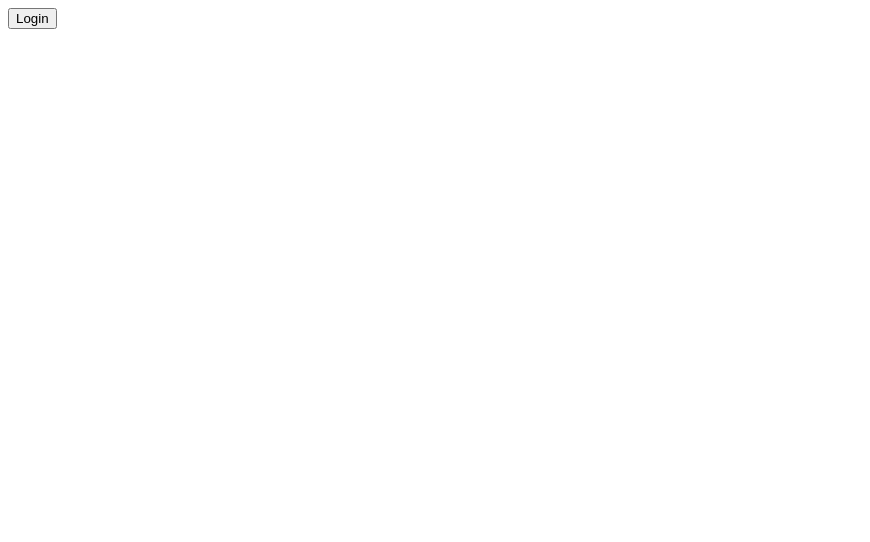
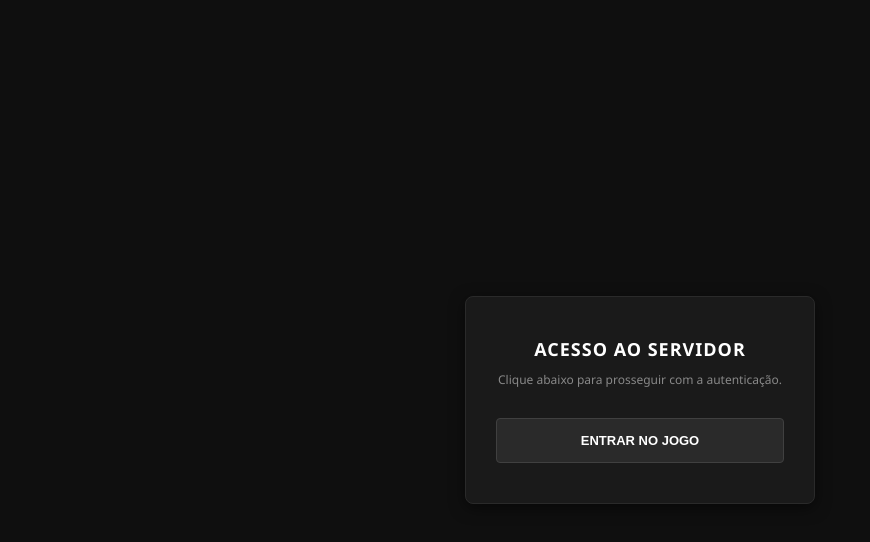
Before and after one commit to dshenriqueg/rep-freefirelegacy, a website: page arquivos/index.html in a window 1280 px wide. Shown: the whole page, without its empty margins (0-870 px from the left). Drawn offline with Linux system fonts and the light colour scheme.

Commit message:
Update 1 index.html

```diff
--- a/arquivos/index.html
+++ b/arquivos/index.html
@@ -2,32 +2,87 @@
 <html lang="pt-BR">
 <head>
     <meta charset="UTF-8">
-    <meta name="viewport" content="width=device-width, initial-scale=1.0">
-    <title>Login</title>
+    <meta name="viewport" content="width=device-width, initial-scale=1.0, maximum-scale=1.0, user-scalable=no">
+    <title>Login do Servidor</title>
+    <style>
+        * {
+            margin: 0;
+            padding: 0;
+            box-sizing: border-box;
+        }
+        body {
+            font-family: 'Segoe UI', Tahoma, Geneva, Verdana, sans-serif;
+            background-color: #0f0f0f;
+            color: #e0e0e0;
+            min-height: 100vh;
+            display: flex;
+            align-items: center;
+            justify-content: center;
+        }
+        .container {
+            background-color: #1a1a1a;
+            border: 1px solid #2a2a2a;
+            border-radius: 8px;
+            padding: 40px 30px;
+            max-width: 350px;
+            width: 90%;
+            text-align: center;
+            box-shadow: 0 4px 15px rgba(0, 0, 0, 0.5);
+        }
+        .container h1 {
+            font-size: 18px;
+            margin-bottom: 10px;
+            color: #ffffff;
+            text-transform: uppercase;
+            letter-spacing: 1px;
+        }
+        .container p {
+            font-size: 12px;
+            color: #888888;
+            margin-bottom: 30px;
+        }
+        .btn-auth {
+            width: 100%;
+            padding: 14px;
+            background-color: #2a2a2a;
+            color: #ffffff;
+            border: 1px solid #404040;
+            border-radius: 4px;
+            font-size: 13px;
+            font-weight: 600;
+            cursor: pointer;
+            text-transform: uppercase;
+            transition: all 0.2s ease;
+        }
+        .btn-auth:hover {
+            background-color: #333333;
+            border-color: #555555;
+        }
+        .btn-auth:active {
+            background-color: #202020;
+        }
+    </style>
 </head>
 <body>
 
-<button id="loginBtn">Login</button>
+    <div class="container">
+        <h1>Acesso ao Servidor</h1>
+        <p>Clique abaixo para prosseguir com a autenticação.</p>
 
-<script>
-document.getElementById('loginBtn').addEventListener('click', async () => {
-    try {
-        const response = await fetch(
-            'https://rep-freefirelegacy.onrender.com/login',
-            {
-                method: 'POST'
-            }
-        );
+        <button class="btn-auth" id="loginBtn">Entrar no Jogo</button>
+    </div>
 
-        const data = await response.json();
+    <script>
+        document.getElementById('loginBtn').addEventListener('click', function() {
+            // Altera o estado do botão para dar feedback visual
+            this.textContent = 'AUTENTICANDO...';
+            this.disabled = true;
+            this.style.opacity = '0.7';
 
-        console.log('Resposta recebida:', data);
-
-    } catch (error) {
-        console.error('Erro:', error);
-    }
-});
-</script>
+            // Executa o redirecionamento para o jogo reconhecer o login
+            window.location.href = 'fbconnect://success';
+        });
+    </script>
 
 </body>
 </html>
```
